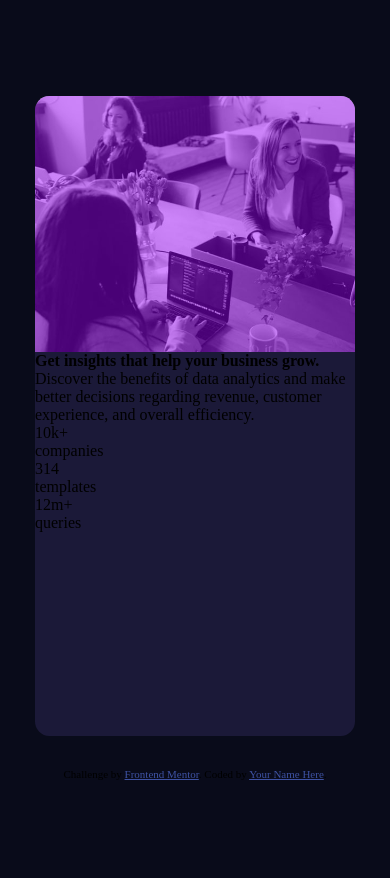
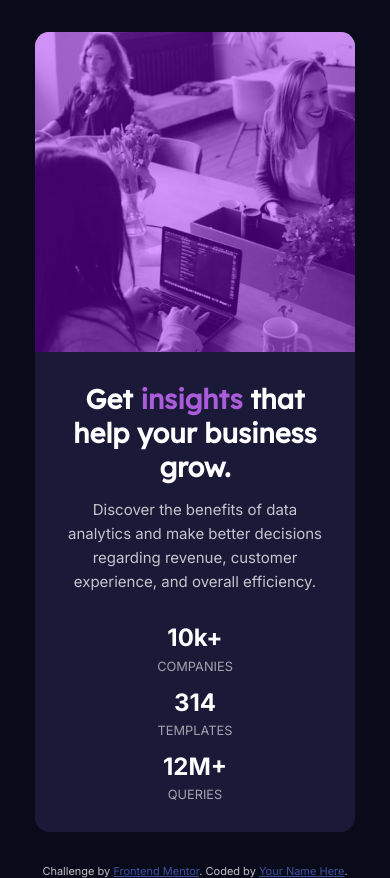
Before and after one commit to pippal5536/front-end-mentor-stats-preview-card-component-main, a plain HTML site: page index.html in a window 390 px wide. Before the commit the page ends 844 px from the top, so only its background shows below. Drawn offline with Linux system fonts and the light colour scheme.

Commit message:
mobile approach done

```diff
--- a/index.css
+++ b/index.css
@@ -1,3 +1,9 @@
+/*
+font-family: 'Inter',
+sans-serif;
+font-family: 'Lexend Deca',
+sans-serif;
+*/
 * {
   margin: 0;
   padding: 0;
@@ -12,35 +18,77 @@ body {
   align-items: center;
   background-color: hsl(233, 47%, 7%);
   min-height: 100vh;
+  font-size: 15px;
+  color: hsla(0, 0%, 100%, 0.75);
+  font-family: "Inter", sans-serif;
+  font-weight: 400;
 }
 
 .card {
   background-color: hsl(244, 38%, 16%);
   margin: 2rem auto;
   width: 20rem;
-    height: 40rem;
+  height: 50rem;
   border-radius: 0.9rem;
-
 }
 
 .card-image {
-    background-image: url('./images/image-header-mobile.jpg');
+  background-image: url("./images/image-header-mobile.jpg");
   height: 40%;
   background-repeat: no-repeat;
   background-size: cover;
   position: relative;
+  /* New Property I learnt and is a good friend of z-index */
   isolation: isolate;
   max-width: 100%;
   background-position: center;
   border-radius: 0.9rem 0.9rem 0 0;
 }
-
+/* Blur Background image */
 .card-image::after {
-    content: '';
+  content: "";
   inset: 0;
   position: absolute;
-    background-color: rgba(157, 0, 255, 0.46);
+  background-color: rgba(157, 0, 255, 0.4);
   z-index: -1;
   border-radius: 0.9rem 0.9rem 0 0;
-
 }
+.card-detail {
+  display: flex;
+  flex-direction: column;
+  justify-content: space-evenly;
+  height: 60%;
+  align-items: center;
+  padding: 1rem 0;
+}
+.card-heading {
+  font-family: "Lexend Deca", sans-serif;
+  font-weight: 700;
+  font-size: 1.7rem;
+  color: hsl(0, 0%, 100%);
+  padding: 0 1.8rem;
+  text-align: center;
+}
+.card-heading > span {
+  color: hsl(277, 64%, 61%);
+}
+.main-paragraph {
+  padding: 0 1.8rem;
+  text-align: center;
+  line-height: 1.6em;
+  margin-bottom: 1rem;
+}
+.stat {
+  text-align: center;
+}
+.stat-number {
+  font-size: 1.5rem;
+  color: hsl(0, 0%, 100%);
+  font-weight: 700;
+}
+.stat-heading {
+  text-transform: uppercase;
+  font-size: 0.8rem;
+  color: hsla(0, 0%, 100%, 0.6);
+  margin-top: 0.4rem;
+}
--- a/index.html
+++ b/index.html
@@ -1,15 +1,24 @@
 <!DOCTYPE html>
 <html lang="en">
-
   <head>
-  <meta charset="UTF-8">
-  <meta name="viewport" content="width=device-width, initial-scale=1.0">
+    <meta charset="UTF-8" />
+    <meta name="viewport" content="width=device-width, initial-scale=1.0" />
     <!-- displays site properly based on user's device -->
 
-  <link rel="icon" type="image/png" sizes="32x32" href="./images/favicon-32x32.png">
-
+    <link
+      rel="icon"
+      type="image/png"
+      sizes="32x32"
+      href="./images/favicon-32x32.png"
+    />
+    <link rel="preconnect" href="https://fonts.googleapis.com" />
+    <link rel="preconnect" href="https://fonts.gstatic.com" crossorigin />
+    <link
+      href="https://fonts.googleapis.com/css2?family=Inter:wght@400;700&family=Lexend+Deca&display=swap"
+      rel="stylesheet"
+    />
     <title>Frontend Mentor | Stats preview card component</title>
-  <link rel="stylesheet" href="index.css">
+    <link rel="stylesheet" href="index.css" />
     <!-- Feel free to remove these styles or customise in your own stylesheet 👍 -->
     <style>
       .attribution {
@@ -28,46 +37,40 @@
     <!-- https://www.youtube.com/watch?v=lRPguPbovro -->
     <main>
       <div class="card">
-      <div class="card-image">
-      </div>
+        <div class="card-image"></div>
+        <div class="card-detail">
           <h1 class="card-heading">
-        Get insights that help your business grow.
+            Get <span>insights</span> that help your business grow.
           </h1>
-      <div class="card-detail">
-        <p>
-          Discover the benefits of data analytics and make better decisions regarding revenue, customer
-          experience, and overall efficiency.
+
+          <p class="main-paragraph">
+            Discover the benefits of data analytics and make better decisions
+            regarding revenue, customer experience, and overall efficiency.
           </p>
+
+          <div class="stat">
+            <p class="stat-number">10k+</p>
+            <p class="stat-heading">companies</p>
           </div>
           <div class="stat">
-        <p class="stat-number">
-          10k+
-        </p>
-        <p class="stat-type">
-          companies
-        </p>
-        <p class="stat-number">
-          314
-        </p>
-        <p class="stat-type">
-          templates
-        </p>
-        <p class="stat-number">
-          12m+
-        </p>
-        <p class="stat-type">
-          queries
-        </p>
+            <p class="stat-number">314</p>
+            <p class="stat-heading">templates</p>
+          </div>
+          <div class="stat">
+            <p class="stat-number">12M+</p>
+            <p class="stat-heading">queries</p>
+          </div>
         </div>
       </div>
     </main>
 
     <footer>
       <div class="attribution">
-      Challenge by <a href="https://www.frontendmentor.io?ref=challenge" target="_blank">Frontend Mentor</a>.
-      Coded by <a href="#">Your Name Here</a>.
+        Challenge by
+        <a href="https://www.frontendmentor.io?ref=challenge" target="_blank"
+          >Frontend Mentor</a
+        >. Coded by <a href="#">Your Name Here</a>.
       </div>
     </footer>
   </body>
-
 </html>
```
Lines whose indentation alone changed are shown as unchanged.
